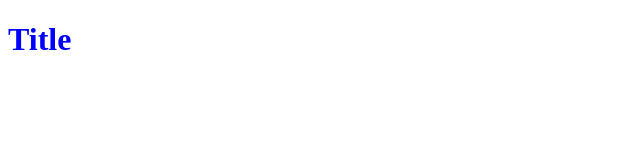
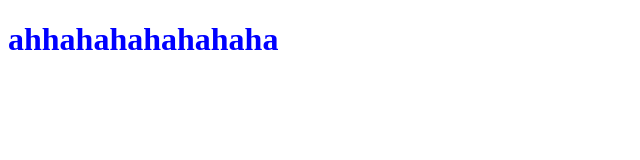
Before and after one commit to agiskorska/front-end-test, a website: page index.html in a window 1280 px wide. Shown: the whole page, without its empty margins (0-640 px from the left). Drawn offline with Linux system fonts and the light colour scheme.

```diff
--- /dev/null
+++ b/assets/scripts/script.js
@@ -0,0 +1 @@
+document.getElementById("title").textContent = 'ahhahahahahahaha'
--- a/index.html
+++ b/index.html
@@ -8,6 +8,7 @@
     <link rel="stylesheet" href="./assets/styles/index.css">
 </head>
 <body>
-    <h1>Title</h1>
+    <h1 id="title">Title</h1>
 </body>
+<script src="./assets/scripts/script.js"></script>
 </html>
--- /dev/null
+++ b/package.json
@@ -0,0 +1,5 @@
+{
+  "devDependencies": {
+    "jest": "^28.1.2"
+  }
+}
```
Also changed, not shown: 2 other files.
